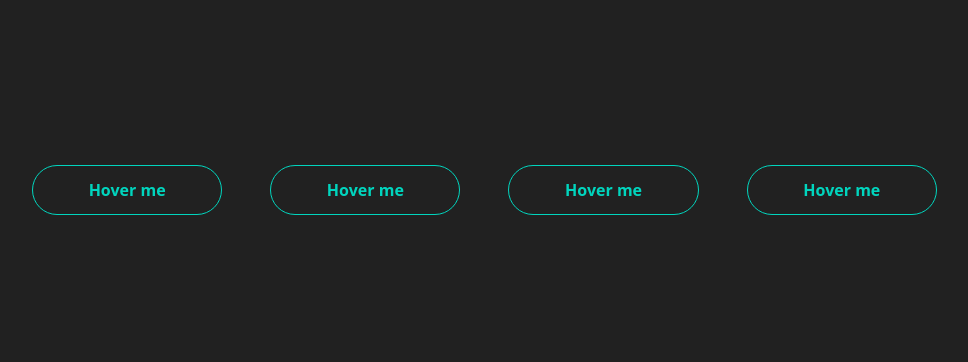
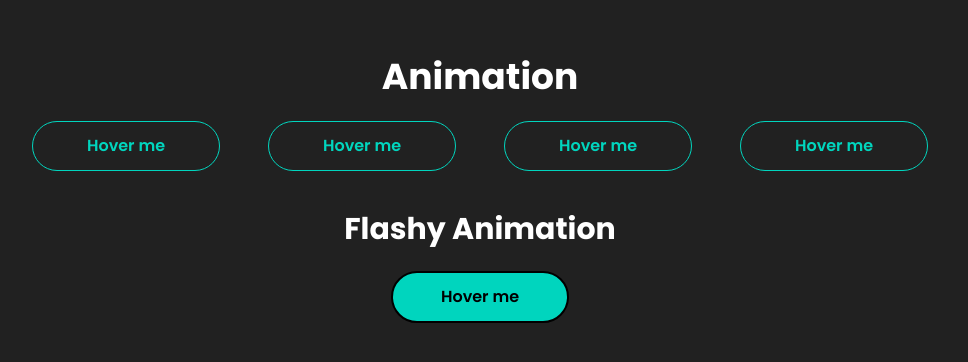
Before and after one commit to The-gym-preacher/Buttons-Animations, a website: page web/index.html in a window 1280 px wide. Shown: the part 210-572 px from the top of the page, without its empty margins (160-1128 px from the left). Drawn offline with Linux system fonts and the light colour scheme.

Commit message:
second section

```diff
--- a/web/index.html
+++ b/web/index.html
@@ -3,27 +3,31 @@
 <head>
     <meta charset="UTF-8">
     <meta name="viewport" content="width=device-width, initial-scale=1.0">
-    <title>Button Animation</title>
+    <title>Button Animation | Preacher</title>
     <link rel="shortcut icon" href="img/logo2.svg" type="image/x-icon">
     <script src="script.js"></script>
+    <link href="https://fonts.googleapis.com/css2?family=Poppins:ital,wght@0,100;0,200;0,300;0,400;0,500;0,600;0,700;0,800;0,900;1,100;1,200;1,300;1,400;1,500;1,600;1,700;1,800;1,900&display=swap" rel="stylesheet">
     <link rel="stylesheet" href="style.css">
 </head>
-<body>
+<body class="font-[Poppins]">
     <section class="min-h-screen bg-[#212121] content-center justify-items-center">
-        <div class="w-[70%]">
-            <div class="grid grid-cols-4 w-[101%] gap-12">
-                <button class="btn py-3 px-12 rounded-full text-teal-400 hover:text-black transition-colors duration-1000 z-10 border-[1px] text-base font-semibold relative overflow-hidden border-teal-400
+        <div class="w-[70%] justify-items-center">
+            <div>
+                <h1 class="text-white font-bold text-4xl ">Animation</h1>
+            </div>
+            <div class="grid grid-cols-4 w-full mt-6 min-lg:gap-12 gap-6">
+                <button class="btn min-lg:py-3 py-2 min-lg:px-12 px-5 rounded-full cursor-pointer text-teal-400 hover:text-black transition-colors duration-1000 z-10 border-[1px] text-base font-semibold relative overflow-hidden border-teal-400
                     before:content-[''] before:absolute before:top-[50%] before:left-[50%] before:w-0 before:h-[400%] before:bg-teal-400 before:transition-all before:translate-y-[-50%] before:translate-x-[-50%] before:duration-700 before:ease before:block before:z-[-1] before:rotate-45
                     hover:before:w-[200%]">
                     Hover me
                 </button>
-                <button class="btn relative py-3 px-12 rounded-full text-teal-400 hover:text-black transition-colors duration-1000 z-20 border border-teal-400 text-base font-semibold overflow-hidden
-                    before:content-[''] before:absolute before:rounded-full before:bg-teal-500 before:h-[190px] before:w-[250px] before:-z-10
+                <button class="btn relative min-lg:py-3 py-2 min-lg:px-12 px-4 rounded-full cursor-pointer text-teal-400 hover:text-black transition-colors duration-1000 z-20 border border-teal-400 text-base font-semibold overflow-hidden
+                    before:content-[''] before:absolute before:rounded-full before:bg-teal-400 before:h-[190px] before:w-[250px] before:-z-10
                     before:bottom-full before:right-full before:transition-all before:duration-700 before:ease
                     hover:before:bottom-[-30px] hover:before:right-[-29px]">
                     Hover me
                 </button>
-                <button class="btn relative py-3 px-12 rounded-full text-teal-400 hover:text-black transition-colors duration-1000 z-20 border border-teal-400 text-base font-semibold overflow-hidden
+                <button class="btn relative min-lg:py-3 py-2 min-lg:px-12 px-4 rounded-full cursor-pointer text-teal-400 hover:text-black transition-colors duration-1000 z-20 border border-teal-400 text-base font-semibold overflow-hidden
                     before:content-[''] before:absolute before:bg-teal-400 before:h-full before:w-full
                     before:top-0 before:left-[-100%] before:-z-10 before:transition-all before:duration-700 before:ease
                     after:content-[''] after:absolute after:bg-teal-400 after:h-full after:w-full
@@ -31,7 +35,7 @@
                     hover:before:left-0 hover:after:right-0">
                     Hover me
                 </button>
-                <button class="btn relative py-3 px-12 rounded-full text-teal-400 hover:text-black transition-colors duration-1000 z-20 border border-teal-400 text-base font-semibold overflow-hidden
+                <button class="btn relative min-lg:py-3 py-2 min-lg:px-12 px-4 rounded-full cursor-pointer text-teal-400 hover:text-black transition-colors duration-1000 z-20 border border-teal-400 text-base font-semibold overflow-hidden
                     before:content-[''] before:absolute before:bg-teal-400 before:h-full before:w-full
                     before:top-0 before:left-[-100%] before:-z-10 before:transition-all before:duration-700 before:ease
                     after:content-[''] after:absolute after:bg-teal-400 after:h-full after:w-full
@@ -47,6 +51,23 @@
                 <p id="copM" class="text-green-400 text-sm mt-2 hidden">Copied !</p>
             </div>
         </div>
+        <div class="mt-10 justify-items-center">
+            <div>
+                <h1 class="text-white font-bold text-3xl ">Flashy Animation</h1>
+            </div>
+            <div class="mt-6">
+                <button class="relative py-2 min-lg:py-3 px-4 min-lg:px-12 text-base font-semibold cursor-pointer rounded-full bg-teal-400 text-black overflow-hidden border-2 transition ease duration-700 hover:text-teal-400 hover:bg-transparent
+                    hover:shadow-[0px_0px_25px] shadow-teal-400
+                ">
+                    Hover me
+                </button>
+            </div>
+            <div class="mt-10 border-[1px] rounded-3xl hidden relative py-2 px-5 justify-items-end text-white text-base" id="div1">
+                <h1 id="output1" class="mt-2"></h1>
+                <img src="img/copy.svg" class="h-6 mt-7 cursor-pointer" alt="copy" id="copy1">
+                <p id="copM1" class="text-green-400 text-sm mt-2 hidden">Copied !</p>
+            </div>
+        </div>
     </section>
 </body>
 </html>
```
Also changed, not shown: web/style.css.
